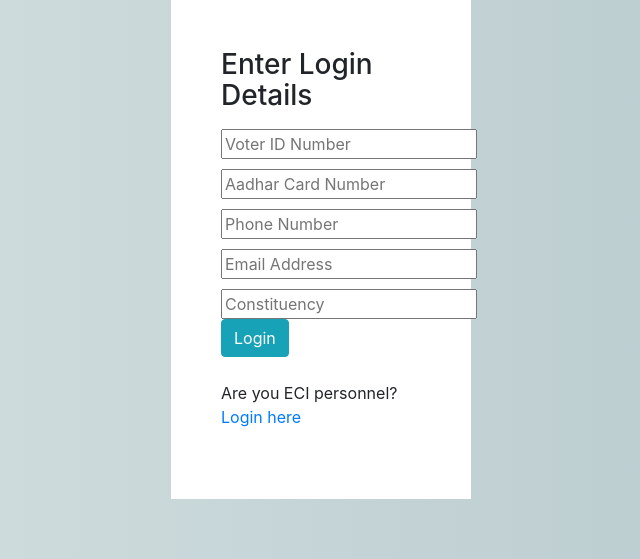
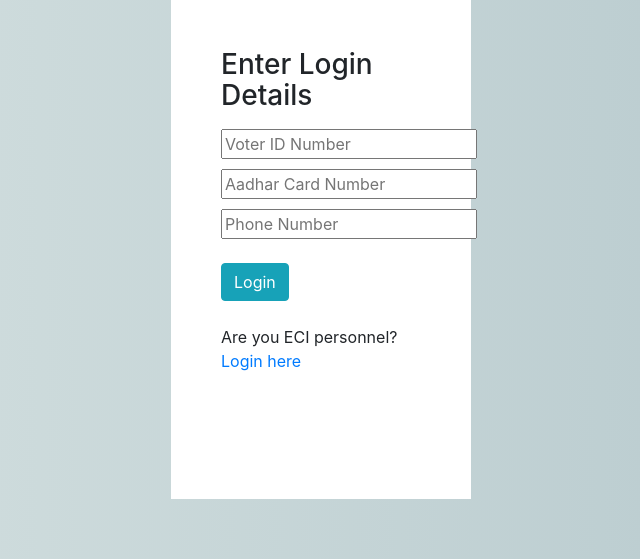
Before and after one commit to samarth-p/Election-Website, a Django app: page /login/ in a window 1280 px wide. Shown: the part 151-710 px from the top of the page, without its empty margins (319-959 px from the left). Run offline with Django 3.2, Linux system fonts and the light colour scheme; some libraries are stand-ins or nearby versions.

Commit message:
added media

```diff
--- a/electionnaire/templates/electionnaire/login.html
+++ b/electionnaire/templates/electionnaire/login.html
@@ -14,12 +14,7 @@
     <fieldset class="linesplit">
       <input placeholder="Phone Number" type="tel" required>
     </fieldset>
-    <fieldset class="linesplit">
-      <input placeholder="Email Address" type="email" required>
-    </fieldset>
-    <fieldset class="linesplit">
-      <input placeholder="Constituency" type="text" required>
-    </fieldset>
+    <br>
     <button href="confirm/" class="btn btn-info" type="submit">Login</button>
     <br><br>
     <p>Are you ECI personnel? <a href="eci/">Login here</a></p>
```
Also changed, not shown: db.sqlite3, media/candidates/c10_jayarajan_cpm.jpg (added), media/candidates/c3_mayawati_BSP.jpg (added), media/candidates/c4_SP_akhilesh.jpg (added), media/candidates/c5_aap_kejriwal.jpg (added), media/candidates/c6_arun_BJP.jpg (added), media/candidates/c7_shashi_con.jpg (added), media/candidates/c8_kumara_jds.jpg (added), media/candidates/c9_aap_gul-panag.jpg (added), media/candidates/candidate1_namo.jpg (added), media/candidates/candidate2_raga.jpg (added), media/symbols/AAP_logo.jpg (added), media/symbols/BJP-Logo-Photos.jpg (added), media/symbols/BSP_logo.jpg (added), 4 more files.
